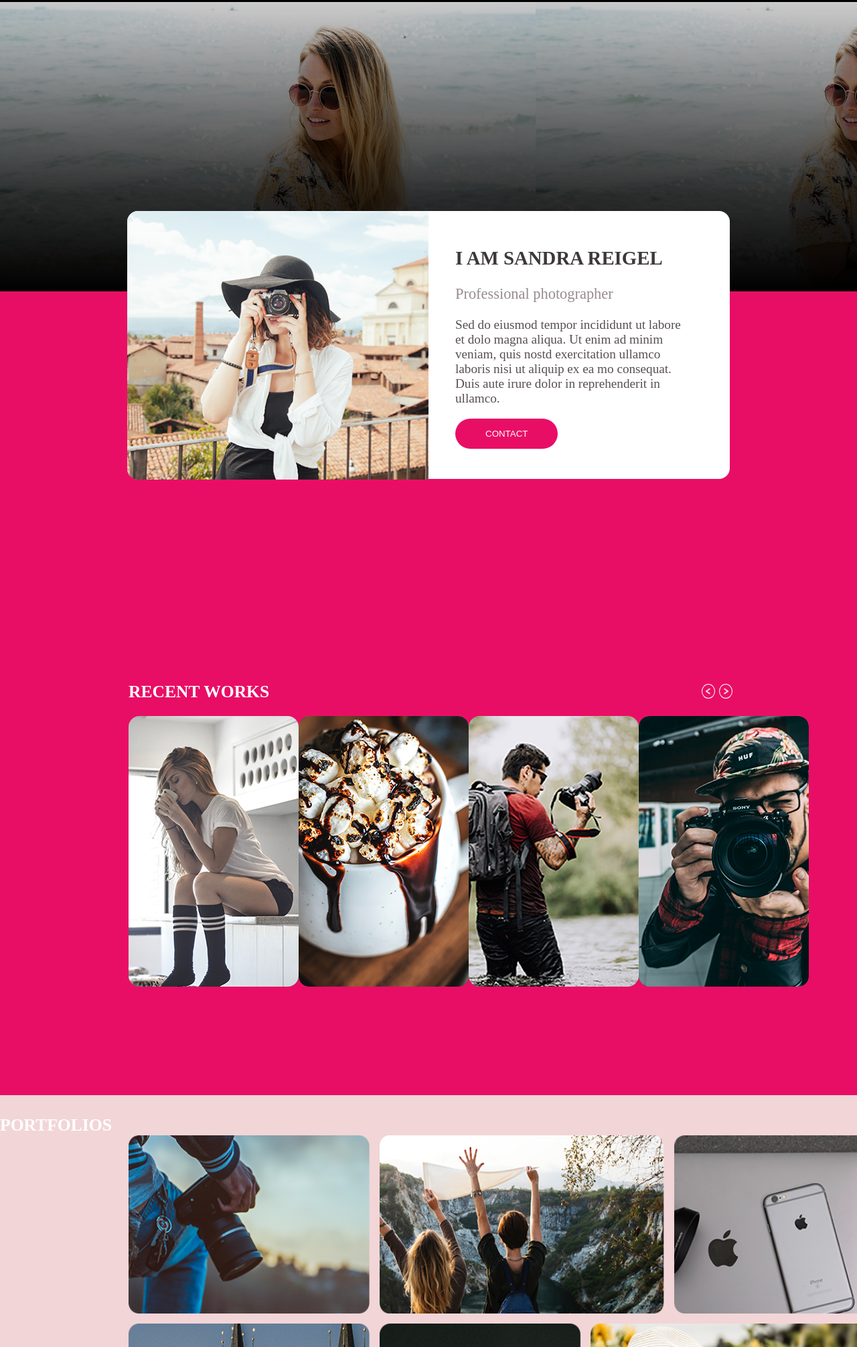
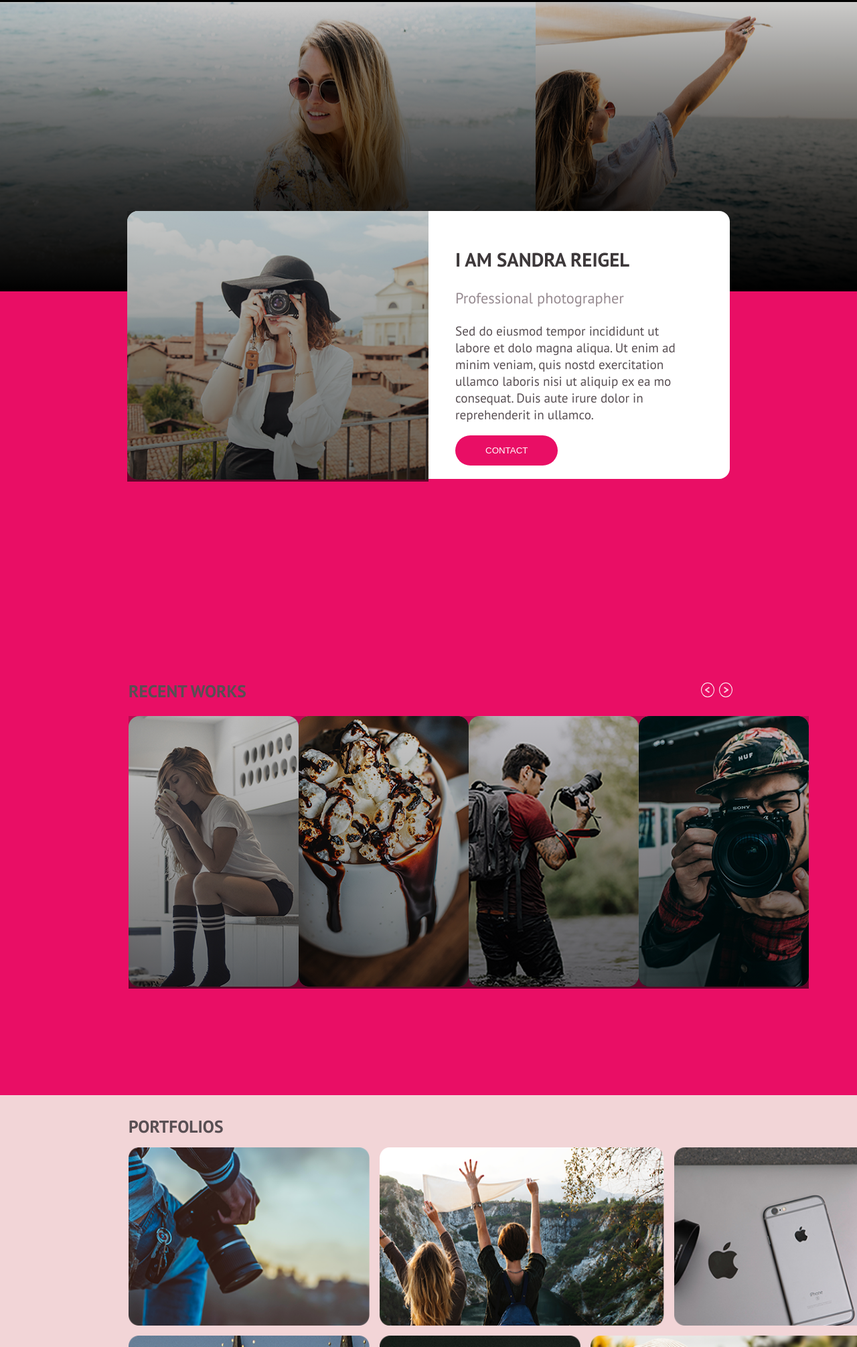
Before and after one commit to Bitek113/girly, a plain HTML site: page project/index.html in a window 1280 px wide. Shown: the part 789-2800 px from the top of the page at 67% size. Drawn offline with nearby package versions, Linux system fonts and the light colour scheme.

Commit message:
first version

```diff
--- a/project/index.html
+++ b/project/index.html
@@ -8,6 +8,11 @@
     <link rel="stylesheet" href="./css/main.css">
     <title>Sassy Project</title>
     <link href="https://cdn.jsdelivr.net/npm/remixicon@2.5.0/fonts/remixicon.css" rel="stylesheet">
+    <link rel="preconnect" href="https://fonts.googleapis.com">
+    <link rel="preconnect" href="https://fonts.gstatic.com" crossorigin>
+    <link
+        href="https://fonts.googleapis.com/css2?family=PT+Sans:ital,wght@0,400;0,700;1,400;1,700&family=Roboto:ital,wght@0,300;1,500&display=swap"
+        rel="stylesheet">
 </head>
 
 <body>
@@ -39,7 +44,10 @@
     <section class="iam">
         <div class="about-wrapper">
             <div class="about-card-image">
+                <!-- Uwaga co do zapisu gradient-overlay -->
+                <div class="gradient-overlay">
                 <img src="img/girl3.jpg" alt="image-girl">
+            </div>
             </div>
             <div class="about-card-text">
                 <h2>I AM SANDRA REIGEL</h2>
@@ -64,18 +72,29 @@
                 </div>
             </div>
             <div class="photos">
+                <div class="gradient-overlay">
                 <img src="img/recent-img1.jpg" alt="asd" class="shadow image ">
+                </div>
+                <div class="gradient-overlay">
                 <img src="img/recent-img2.jpg" alt="asd" class="shadow image ">
+                </div>
+                <div class="gradient-overlay">
                 <img src="img/recent-img3.jpg" alt="asd" class="shadow image ">
+                </div>
+                <div class="gradient-overlay">
                 <img src="img/recent-img4.jpg" alt="asd" class="shadow image ">
+                </div>
             </div>
         </div>
     </section>
 
     <section class="portfolio">
-        <h1>PORTFOLIOS</h1>
+       <div class="portfolio-header">
+           <h1>PORTFOLIOS</h1>
+    </div>
         <div class="portfolio-wrapper">
             <!-- <h1>PORTFOLIOS</h1> -->
+
             <div class="item-a boxs shadow">
                 <img src="img/portfolio-img1.png" alt="abc" class="portfolio-images">
             </div>
@@ -108,8 +127,8 @@
             <div class="zip-content">
                 <h1>ACTIVITY OF THE MONTH</h1>
                 <div>
-                    <img class="arrow" src="img/right-arrow.png" alt="sss">
-                    <img class="arrow" src="img/right-arrow.png" alt="sss">
+                    <img class="arrow" src="img/right-arrow - dark.png" alt="sss">
+                    <img class="arrow" src="img/right-arrow - dark.png" alt="sss">
                 </div>
             </div>
             <div class="kokos">
@@ -156,8 +175,8 @@
                 <div class="zip-content">
                     <h1>ACTIVITY OF THE MONTH</h1>
                     <div>
-                        <img class="arrow" src="img/right-arrow.png" alt="sss">
-                        <img class="arrow" src="img/right-arrow.png" alt="sss">
+                        <img class="arrow" src="img/right-arrow - dark.png" alt="sss">
+                        <img class="arrow" src="img/right-arrow - dark.png" alt="sss">
                     </div>
                 </div>
                 <img src="img/feed-img1.png" class="instagram-feed-image" alt="abc">
--- a/scss/_about.scss
+++ b/scss/_about.scss
@@ -2,9 +2,14 @@
     height: 54vh;
     display: flex;
     flex-direction: row;
-    background: -webkit-linear-gradient(rgba(0, 0, 0, 0.2), rgba(0, 0, 0, 0.5), rgba(0, 0, 0, 0.8), black),
+    background: linear-gradient(rgba(0, 0, 0, 0.2), rgba(0, 0, 0, 0.5), rgba(0, 0, 0, 0.8), black),
     url("../img/girl1.jpg"), url("../img/girl2.jpg");
-    // background-position: left, right;
+    background-repeat: no-repeat,
+      no-repeat,
+      no-repeat;
+    background-position:  bottom right,
+    left,
+    right;
 
     &-wrapper {
         width: 900px;
@@ -54,6 +59,7 @@
             padding: 15px 45px;
             border: none;
             border-radius: 2rem;
+            cursor: pointer;
         }
 
     }
--- a/scss/_instagramfeed.scss
+++ b/scss/_instagramfeed.scss
@@ -107,16 +107,13 @@
     margin: 0 auto;
     display: flex;
     justify-content: space-evenly;
-
-
-
 }
 
 .social-icons-wrapper i {
     font-size: 30px;
     color: #584f53;
     border-radius: 100%;
-
+    cursor: pointer;
     outline: 1px solid gray;
     outline-offset: 7px;
 }
@@ -146,7 +143,7 @@
 }
 
 .instagram-feed-card-description {
-    font-size: 1.2rem;
+    font-size: 1rem;
     color: #666666;
     text-align: justify;
 }
@@ -160,4 +157,5 @@
     background-color: #0286c2;
     border-color: #03a9f4;
     margin: 20px 150px;
+    cursor: pointer;
 }
--- a/scss/_variables.scss
+++ b/scss/_variables.scss
@@ -26,11 +26,38 @@ $crimson:#dc0e56;
     margin-left: 16px;
 }
 
-.arrow:hover {
-    background-color: white;
-    cursor: pointer;
+// .arrow:hover {
+//     // background-color: white;
+//     cursor: pointer;
+// }
+
+.arrows .hover {
+    display: none;
+    position: absolute;
+    top: 0;
+    left: 0;
+    z-index: 99;
+}
+
+.arrows:hover .hover {
+    display: inline;
 }
 
 .arrow:nth-last-child(2) {
     transform: scaleX(-1);
 }
+
+
+.gradient-overlay {
+    position: relative;
+
+    &::after {
+        content: '';
+        position: absolute;
+        top: 0;
+        left: 0;
+        width: 100%;
+        height: 100%;
+        background: -webkit-linear-gradient(rgba(0, 0, 0, 0.2), rgba(0, 0, 0, 0.6));
+    }
+}
--- a/scss/_works.scss
+++ b/scss/_works.scss
@@ -47,10 +47,14 @@
 }
 
 h1 {
-    color: white;
+    color: #584f53;
     font-size: 1.6rem;
 }
-
+.portfolio-header {
+    width: 70%;
+    margin: 0 auto;
+    padding-bottom: 15px;
+}
 .zip-content-works {
     display: flex;
     flex-direction: row;
@@ -69,11 +73,14 @@ h1 {
     outline: 1px solid white;
     outline-offset: 5px;
     margin-left: 16px;
+    cursor: pointer;
 }
 
 .arrow-works:hover {
-    background-color: white;
-    cursor: pointer;
+    background: white;
+   outline: 5px solid white;
+   outline-offset: 0.1px;
+
 }
 
 .arrow-works:nth-last-child(2) {
--- a/scss/main.scss
+++ b/scss/main.scss
@@ -16,8 +16,8 @@ body {
     padding: 0;
     font-size: 10px;
     width: 100%;
-
     box-sizing: border-box;
+    font-family: 'PT Sans', sans-serif;
 }
 
 
```
Also changed, not shown: project/blog.html (+3 -0 lines), project/css/main.css, project/img/right-arrow - dark.png (added), 1 other file.
